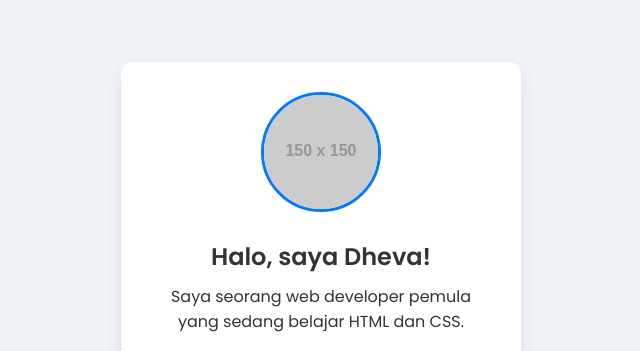
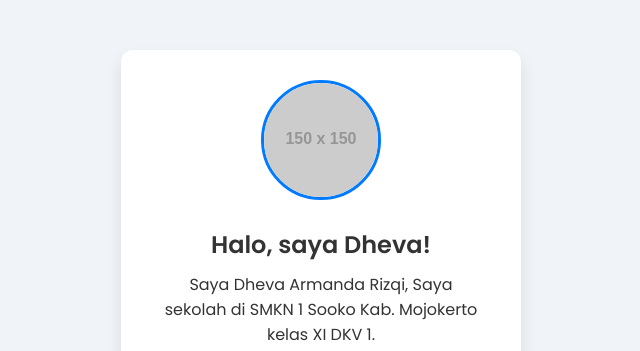
Before and after one commit to devrmnd/Perkenalan-Diri, a plain HTML site: page index.html in a window 1280 px wide. Shown: the part 112-463 px from the top of the page, without its empty margins (319-959 px from the left). Drawn offline with Linux system fonts and the light colour scheme; placeholder pictures from the web are drawn by us.

Commit message:
Update index.html

```diff
--- a/index.html
+++ b/index.html
@@ -15,7 +15,7 @@
     <div class="profile">
       <img src="https://via.placeholder.com/150" alt="Foto Profil" class="profile-img">
       <h1>Halo, saya Dheva!</h1>
-      <p>Saya seorang web developer pemula yang sedang belajar HTML dan CSS.</p>
+      <p>Saya Dheva Armanda Rizqi, Saya sekolah di SMKN 1 Sooko Kab. Mojokerto kelas XI DKV 1.</p>
 
       <div class="social-links">
         <a href="https://instagram.com/devrmnd" target="_blank" class="instagram">
```
